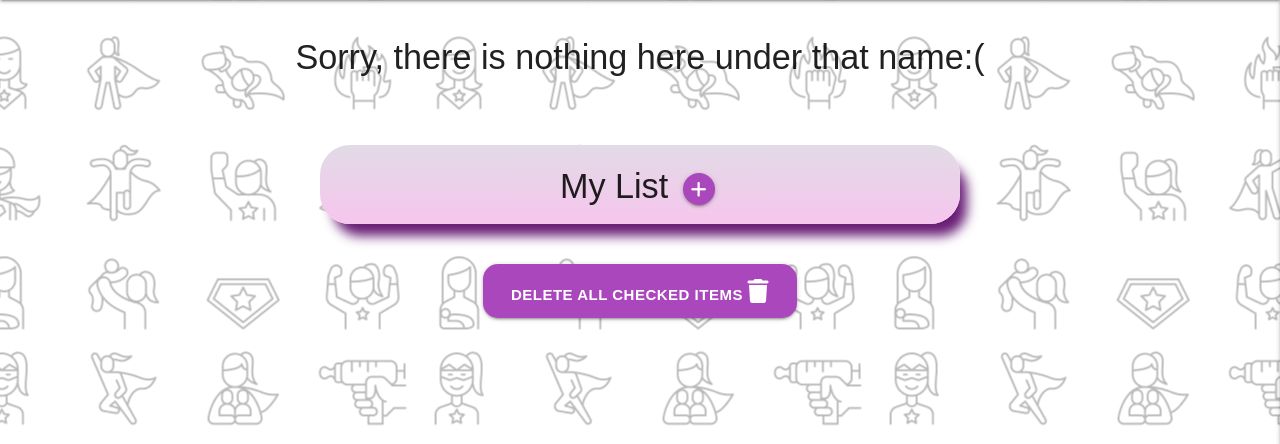
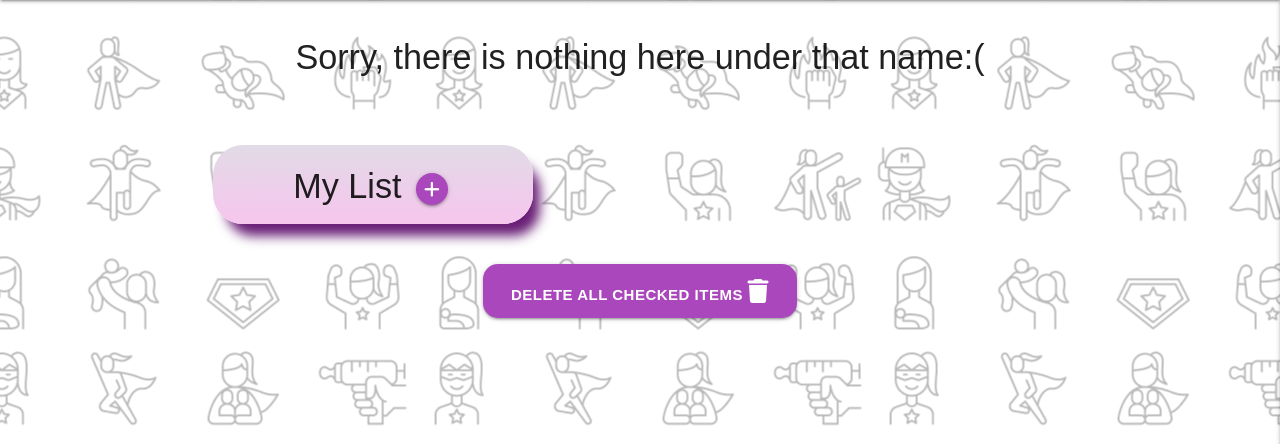
Before and after one commit to AgyLuczak/MUM-S-TO-DO-LIST, a Flask app: page /search in a window 1280 px wide. Shown: the part 64-508 px from the top of the page. Run offline with Flask 3, Linux system fonts and the light colour scheme; data that the repository does not hold is empty; some libraries are stand-ins or nearby versions; some web fonts are replaced.

Commit message:
Change the heading position, remove details icon

```diff
--- a/templates/to_do_items.html
+++ b/templates/to_do_items.html
@@ -3,7 +3,7 @@
 
 <section class="heading">
     <div class="row">
-        <div class="col top-heading s12 m6 center-align offset-m3">
+        <div class="col left top-heading s12 m3 offset-m2">
             <h4 class="text-darken-4 center-align">
                 My List <a href="{{ url_for('add_to_do_item') }}" class="btn-floating btn-small purple lighten-1"
                     aria-label="add">
@@ -11,7 +11,6 @@
         </div>
     </div>
 </section>
-
 
 <div class="row">
     {% for item in to_do_items %}
@@ -25,7 +24,6 @@
                     {% if item.is_important == "on" %}
                     <i class="fa-solid fa-star"></i>
                     {% endif %}
-                    <i class="material-icons right">subject</i>
                 </span>
             </div>
             <div class="card-reveal pink lighten-5">
```
